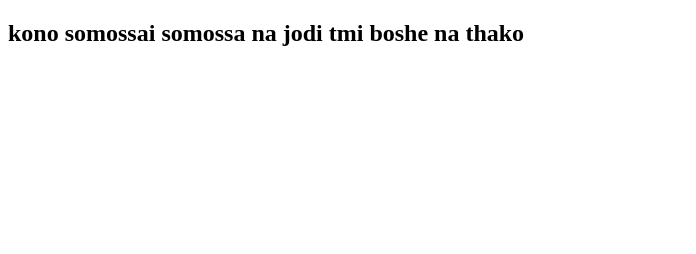
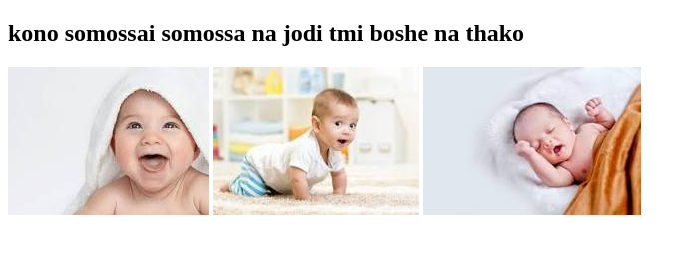
Before and after one commit to himel-minhaj/problem-will-never-last, a plain HTML site: page index.html in a window 1280 px wide. Shown: the whole page, without its empty margins (0-696 px from the left). Drawn offline with Linux system fonts and the light colour scheme.

Commit message:
added pic

```diff
--- a/index.html
+++ b/index.html
@@ -7,5 +7,8 @@
 </head>
 <body>
   <h2>kono somossai somossa na jodi tmi boshe na thako</h2>
+  <img src="images/download1.jpeg" alt="babypic1">
+  <img src="images/download2.jpeg" alt="baby pic2">
+  <img src="images/download3.jpeg" alt="">
 </body>
 </html>
```
Also changed, not shown: images/download2.jpeg (added), images/download3.jpeg (added).
